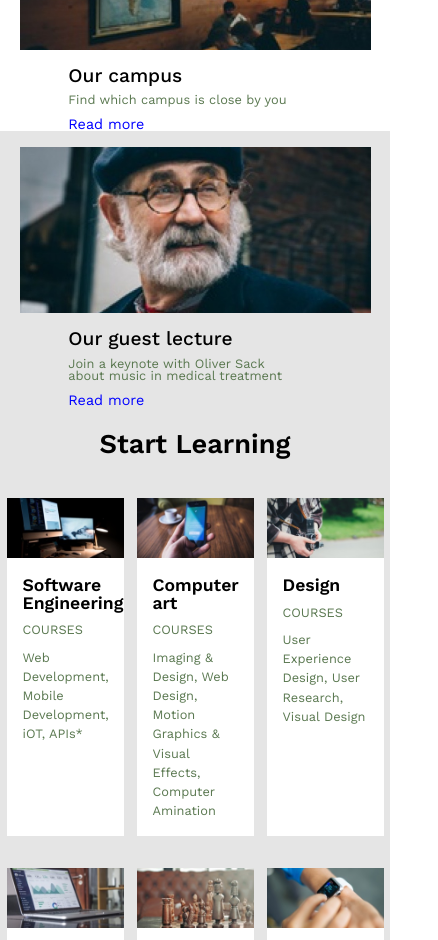
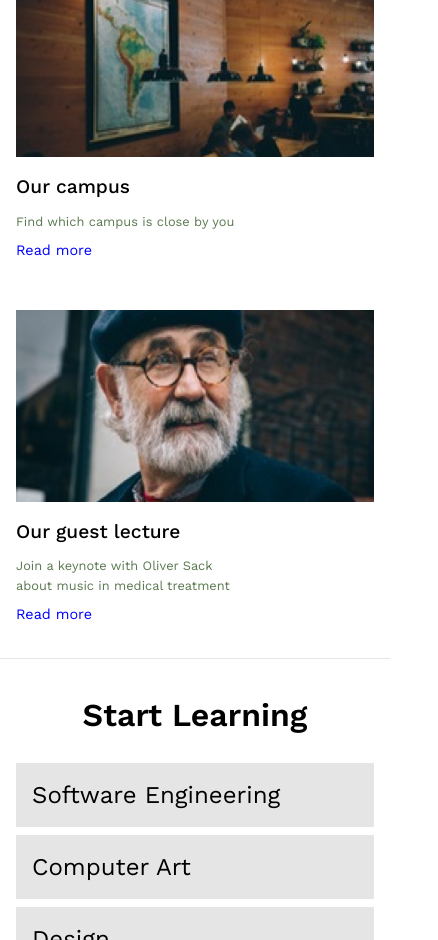
Before and after one commit to Trejo42/colmar-academy, a plain HTML site: page index.html in a window 390 px wide. Shown: the part 1060-2000 px from the top of the page, 438 px wide, since content can reach past the window. Drawn offline with nearby package versions, Linux system fonts and the light colour scheme.

Commit message:
Add mobile styling to learning section

```diff
--- a/index.html
+++ b/index.html
@@ -73,15 +73,13 @@
     <!--Practice Section-->
     <div class="information">
       <div class="container">
-
         <div class="left desktop">
           <img src="./resources/images/information-main.jpg" alt="Man reading a book.">
           <h1>It doesn't hurt to keep practicing</h1>
           <p>"Curabitur vitae libero in ipsum porttitor consequat. Aliquam et commodo lectus, nec consequat neque. Sed non accumsan urna. Phasellus sed consequat ex. Etiam eget magna laoreet, efficitur dolor consequat, tristique ligula."</p>
           <p>Emanuel, Sr Strategist at Hiring.com</p>
         </div>
-        <div class="right desktop">
-
+        <div class="right">
           <!--Features-->
           <div class="feature" id="orientation">
             <div class="img desktop">
@@ -125,14 +123,13 @@
               <a href="#">Read more</a>
             </div>
           </div>
-
         </div>
       </div>
     </div>
 
     <!--Start Learning-->
     <div class="learning">
-      <div class="container">
+      <div class="container desktop">
         <div class="title">
           <h1>Start Learning</h1>
         </div>
@@ -198,7 +195,17 @@
             </div>
           </div>
         </div>
-
+      </div>
+      <div class="mobile">
+        <div class="title">
+          <h1>Start Learning</h1>
+        </div>
+        <a href="#">Software Engineering</a>
+        <a href="#">Computer Art</a>
+        <a href="#">Design</a>
+        <a href="#">Data</a>
+        <a href="#">Business</a>
+        <a href="#">Marketing</a>
       </div>
     </div>
 
--- a/resources/css/style.css
+++ b/resources/css/style.css
@@ -95,10 +95,10 @@ header ul li {
     width: 100%;
   }
   .banner .mobile .right {
-    width: 100%;
+    width: auto;
   }
   .banner .mobile .right button {
-
+    width: 100%;
   }
 }
 
@@ -179,13 +179,19 @@ header ul li {
     border: none;
     flex-flow: nowrap column;
     align-items: center;
+    padding-bottom: 2rem;
   }
   .information .container .right .feature .mobile {
-    padding: 1rem;
-    width: 90%;
+    width: auto;
+    height: 12rem;
   }
   .information .container .right .feature .content {
-
+    width: 100%;
+    margin-left: 2rem;
+    line-height: 1.5;
+  }
+  .information .container .right #lecture {
+    background-color: white;
   }
 }
 
@@ -283,6 +289,10 @@ header ul li {
   background-color: rgba(0, 0, 0, 0.1);
 }
 
+.learning .mobile {
+  display: none;
+}
+
 .learning .container {
   flex-direction: column;
   align-items: center;
@@ -335,6 +345,39 @@ header ul li {
   font-size: .8rem;
 }
 
+@media only screen and (max-width: 480px) {
+  .learning .desktop {
+    display: none;
+  }
+  .learning .mobile {
+    display: flex;
+    flex-flow: column nowrap;
+    background-color: white;
+    padding: 1rem;
+    border-top: solid 1px rgba(0, 0, 0, 0.1);
+    border-bottom: solid 1px rgba(0, 0, 0, 0.1);
+  }
+  .learning .mobile .title h1 {
+    width: auto;
+    text-align: center;
+    font-size: 2rem;
+    font-weight: 600;
+  }
+  .learning .mobile a {
+    display: flex;
+    align-items: center;
+    text-decoration: none;
+    color: black;
+    font-size: 1.5rem;
+    height: 2rem;
+    padding: 1rem;
+    margin-top: .5rem;
+    background-color: rgba(0, 0, 0, 0.1);
+  }
+  .learning .mobile a:hover {
+    background-color: rgba(0, 0, 0, 0.2)
+  }
+}
 
 /*Thesis Exhibit*/
 .thesis {
```
